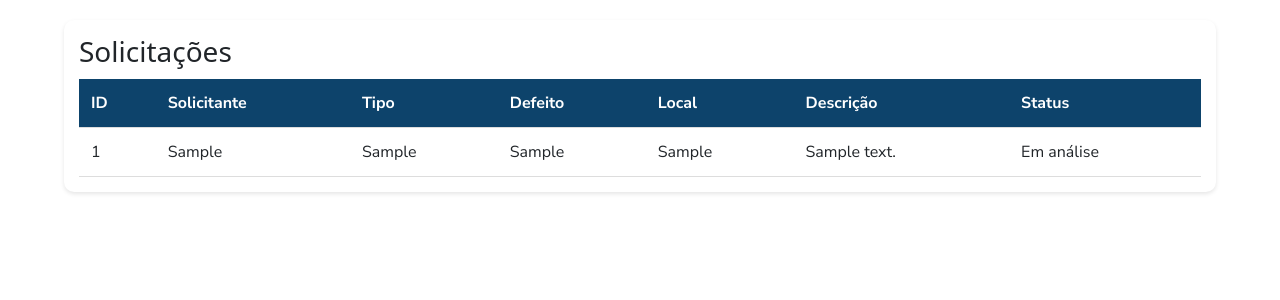
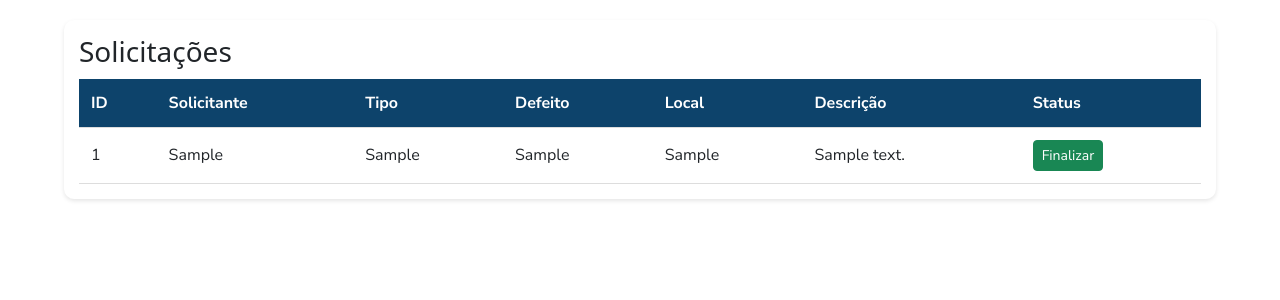
Before and after one commit to sa-desi-2025-2/gabriel_fernanda, a Flask app: page /solicitacao_admin in a window 1280 px wide. Shown: the part 57-357 px from the top of the page. Run offline with Flask 3, Linux system fonts and the light colour scheme; tables that the repository leaves empty or names only in its code hold one stand-in row (values such as "Sample post").

Commit message:
finalizar

```diff
--- a/app.py
+++ b/app.py
@@ -151,6 +151,29 @@ def solicitacao_admin():
         except:
             pass
 
+@app.route('/finalizar_solicitacao/<int:id>', methods=['POST'])
+def finalizar_solicitacao(id):
+    if session.get('admin') != 1:
+        flash("Apenas administradores podem fazer isso.")
+        return redirect(url_for('solicitacao_admin'))
+
+    try:
+        conexao = conectar_bd()
+        cursor = conexao.cursor()
+
+        cursor.execute("UPDATE Solicitacao SET status = 'Finalizada' WHERE id_solicitacao = %s", (id,))
+        conexao.commit()
+
+        flash("Solicitação finalizada com sucesso!")
+    except Error as e:
+        flash(f"Erro ao atualizar status: {e}")
+    finally:
+        cursor.close()
+        conexao.close()
+
+    return redirect(url_for('solicitacao_admin'))
+
+
 @app.route('/api/pontos', methods=['GET', 'POST', 'PUT', 'DELETE'])
 def pontos():
     if 'usuario' not in session:
--- a/main.py
+++ b/main.py
@@ -40,6 +40,7 @@ CREATE TABLE IF NOT EXISTS Solicitacao (
   defeito VARCHAR(120) NOT NULL,
   lugar VARCHAR(120) NOT NULL,
   descricao TEXT,
+  status VARCHAR(20) NOT NULL DEFAULT 'Em análise',
   criado_em TIMESTAMP DEFAULT CURRENT_TIMESTAMP
 );
 
--- a/templates/solicitacao_admin.html
+++ b/templates/solicitacao_admin.html
@@ -47,9 +47,18 @@
                         <td>{{ s.defeito }}</td>
                         <td>{{ s.lugar }}</td>
                         <td>{{ s.descricao }}</td>
-                        <td>Em análise</td>
+                        <td>
+                            {% if s.status != 'Finalizada' %}
+                            <form action="{{ url_for('finalizar_solicitacao', id=s.id_solicitacao) }}" method="POST">
+                                <button class="btn btn-success btn-sm">Finalizar</button>
+                            </form>
+                            {% else %}
+                            <span class="text-success fw-bold">✔ Finalizada</span>
+                            {% endif %}
+                        </td>
                     </tr>
                     {% endfor %}
+
                 </tbody>
 
             </tbody>
```
